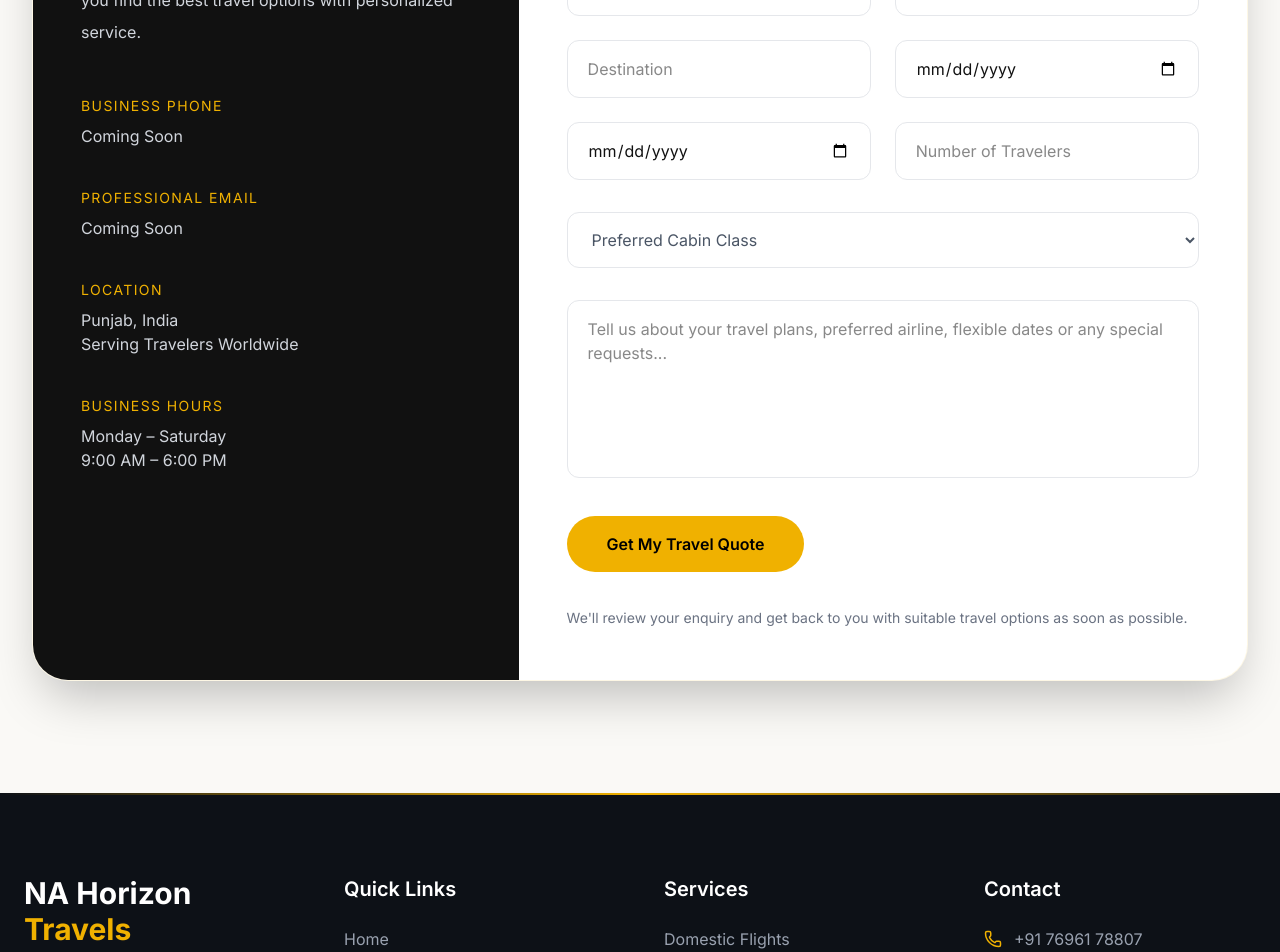
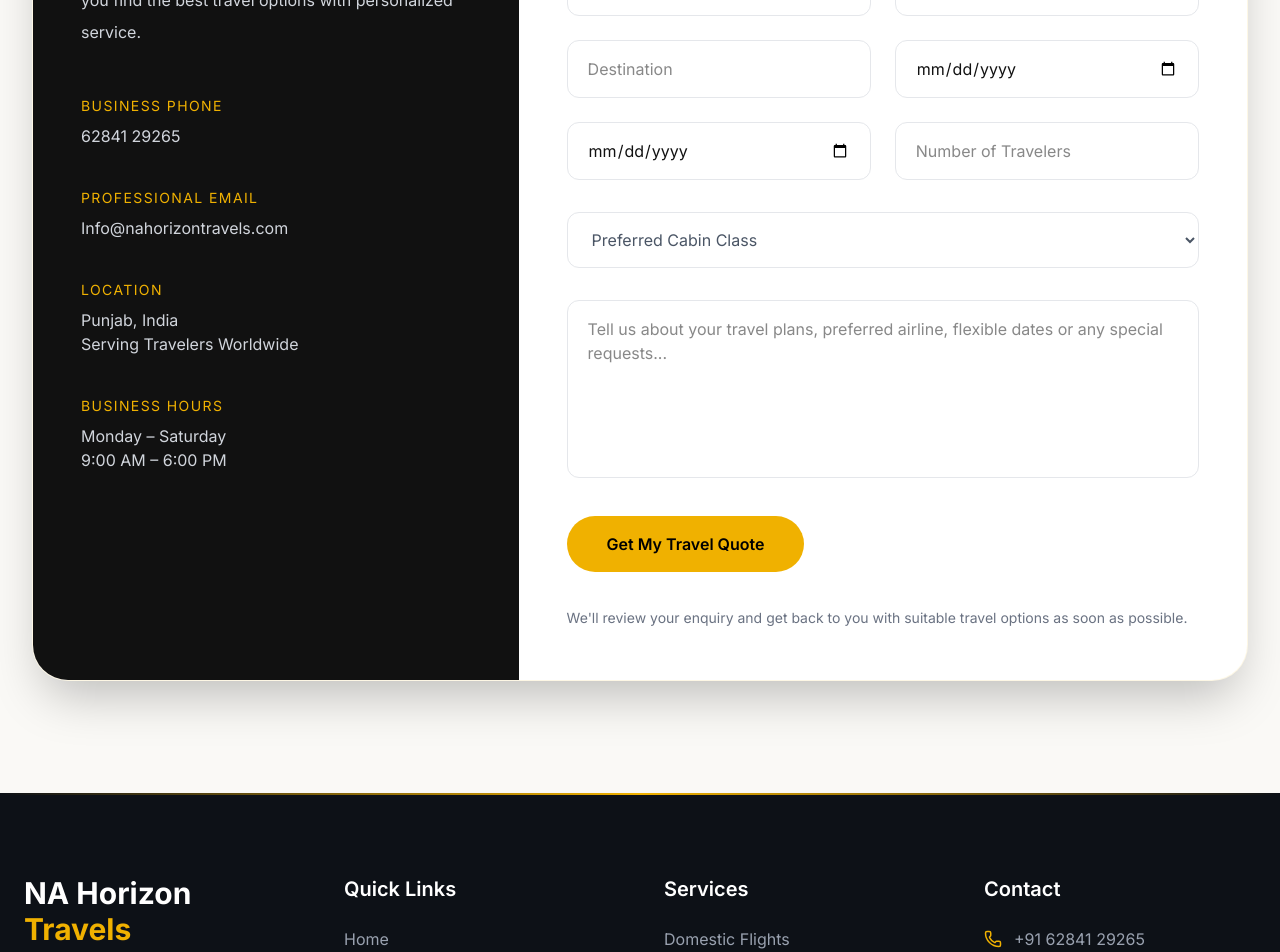
Before and after one commit to neelamkaur101994-spec/na-horizon-travels, a Next.js app: page /contact in a window 1280 px wide. Shown: the part 760-1712 px from the top of the page. Built offline with nearby package versions, Linux system fonts and the light colour scheme.

Commit message:
Update footer phone number

```diff
--- a/app/components/Footer.tsx
+++ b/app/components/Footer.tsx
@@ -77,7 +77,7 @@ export default function Footer() {
 
               <div className="flex items-center gap-3">
                 <Phone size={18} className="text-yellow-500" />
-                <span>+91 76961 78807</span>
+                <span>+91 62841 29265</span>
               </div>
 
               <div className="flex items-center gap-3">
--- a/app/contact/page.tsx
+++ b/app/contact/page.tsx
@@ -69,7 +69,7 @@ export default function ContactPage() {
             </h3>
 
             <p className="text-gray-300">
-              Coming Soon
+              62841 29265
             </p>
 
           </div>
@@ -83,7 +83,7 @@ export default function ContactPage() {
             </h3>
 
             <p className="text-gray-300">
-              Coming Soon
+              Info@nahorizontravels.com
             </p>
 
           </div>
```
